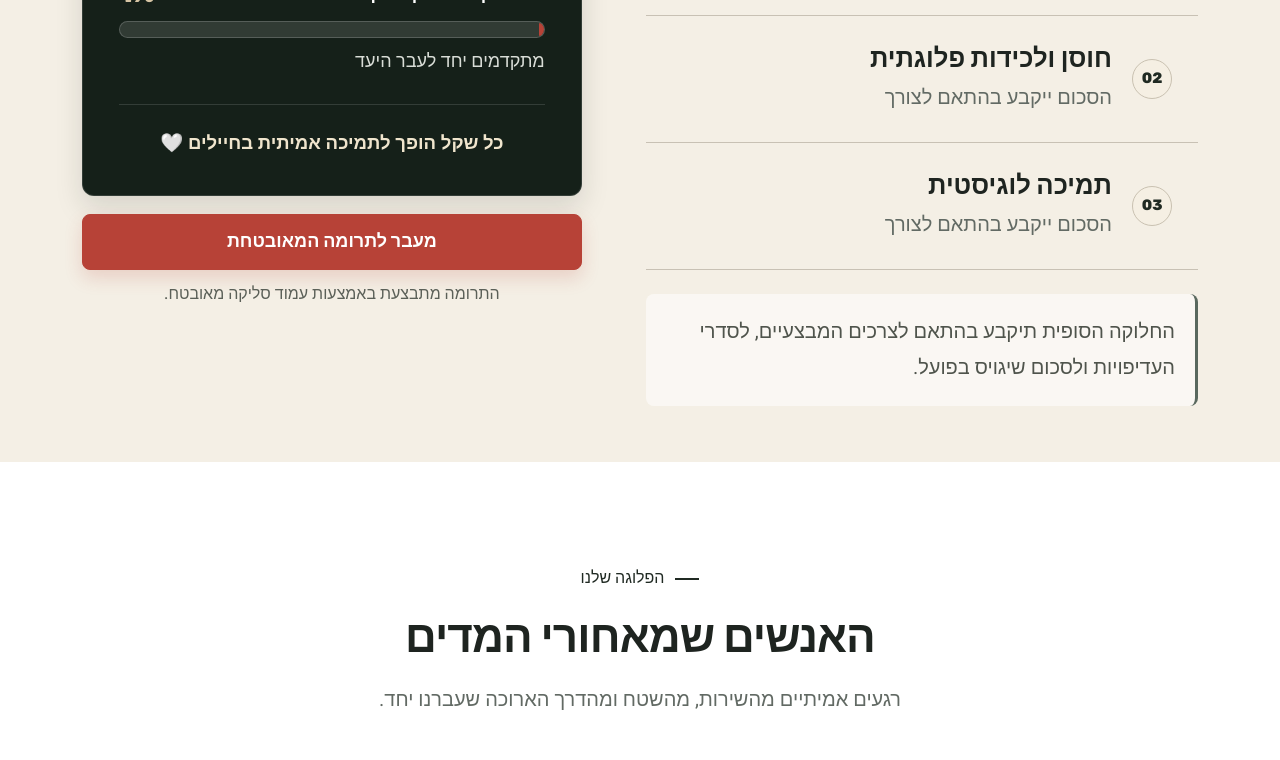
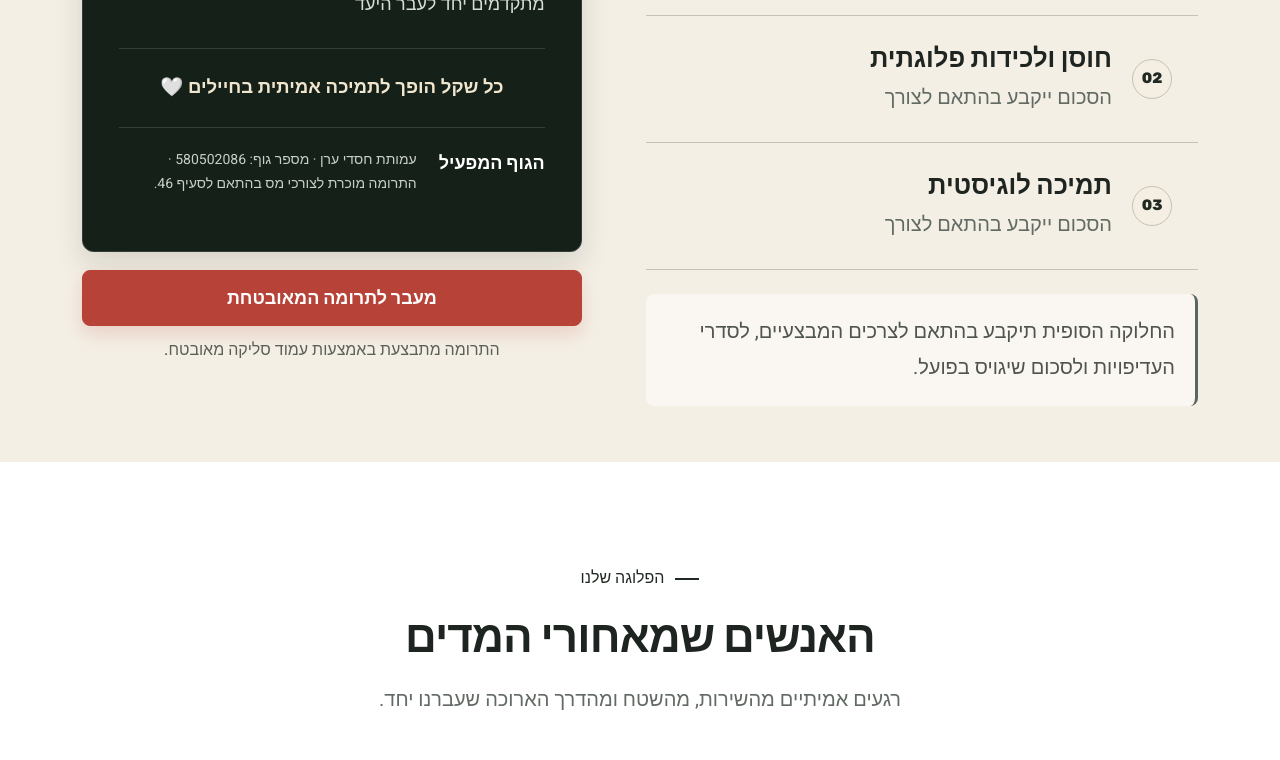
Before and after one commit to matan2026/za-am-company-fundraising, a Next.js app: page / in a window 1280 px wide. Shown: the part 5380-6140 px from the top of the page. Built offline with nearby package versions, Linux system fonts and the light colour scheme; no server answers.

Commit message:
Configure verified nonprofit tax details

```diff
--- a/src/components/Faq.tsx
+++ b/src/components/Faq.tsx
@@ -26,7 +26,7 @@ const faqs = [
   {
     question: "האם התרומה מוכרת לצורכי מס?",
     answer: taxDeductionVerified
-      ? "כן. התרומה מוכרת לצורכי מס בהתאם לסעיף 46, באמצעות הגוף המפעיל את הקמפיין."
+      ? "כל התרומות מוכרות לצרכי מס לפי סעיף 46."
       : "פרטי ההכרה לצורכי מס יעודכנו בהתאם לגוף המפעיל את הקמפיין.",
   },
   {
--- a/src/config/campaign.ts
+++ b/src/config/campaign.ts
@@ -63,10 +63,10 @@ export const campaign = {
     process.env.NEXT_PUBLIC_WHATSAPP_NUMBER?.trim() || "",
   contactWhatsappMessage:
     "היי, הגעתי דרך דף הגיוס של פלוגת זעם ואשמח לקבל פרטים נוספים.",
-  nonprofitName: "",
-  nonprofitNumber: "",
-  // Set to true only after the operating nonprofit confirms Section 46 eligibility.
-  taxDeductible: false,
+  nonprofitName: "עמותת חסדי ערן",
+  nonprofitNumber: "580502086",
+  // Verified Section 46 eligibility for the operating nonprofit through 2026-12-31.
+  taxDeductible: true,
   transparency: {
     title: "שקיפות לפני הכול",
     fundingStatement:
```
